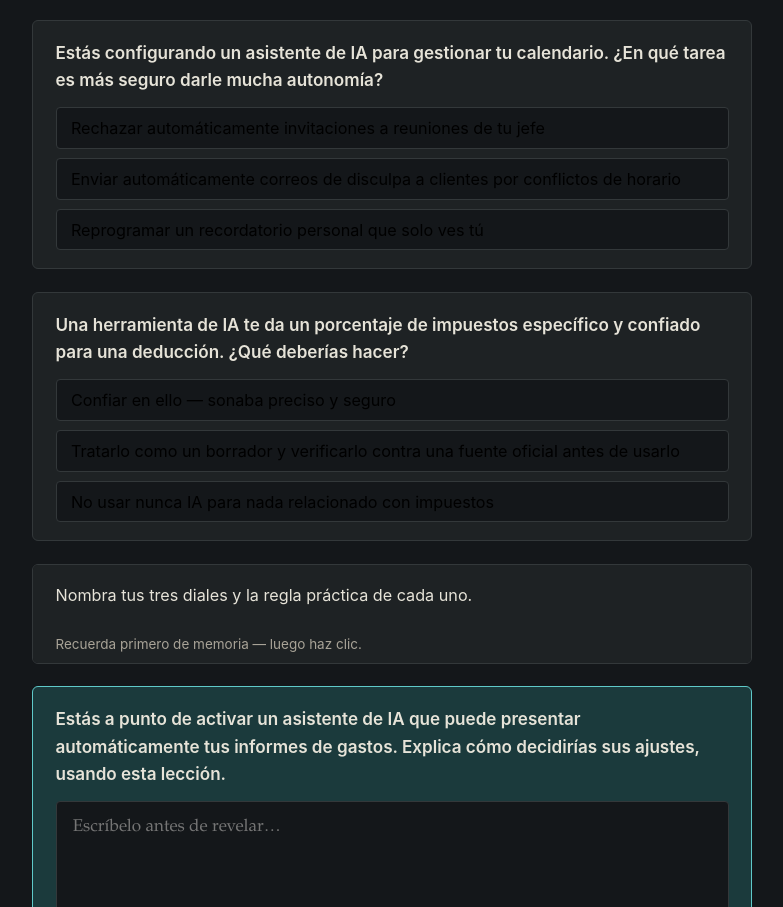
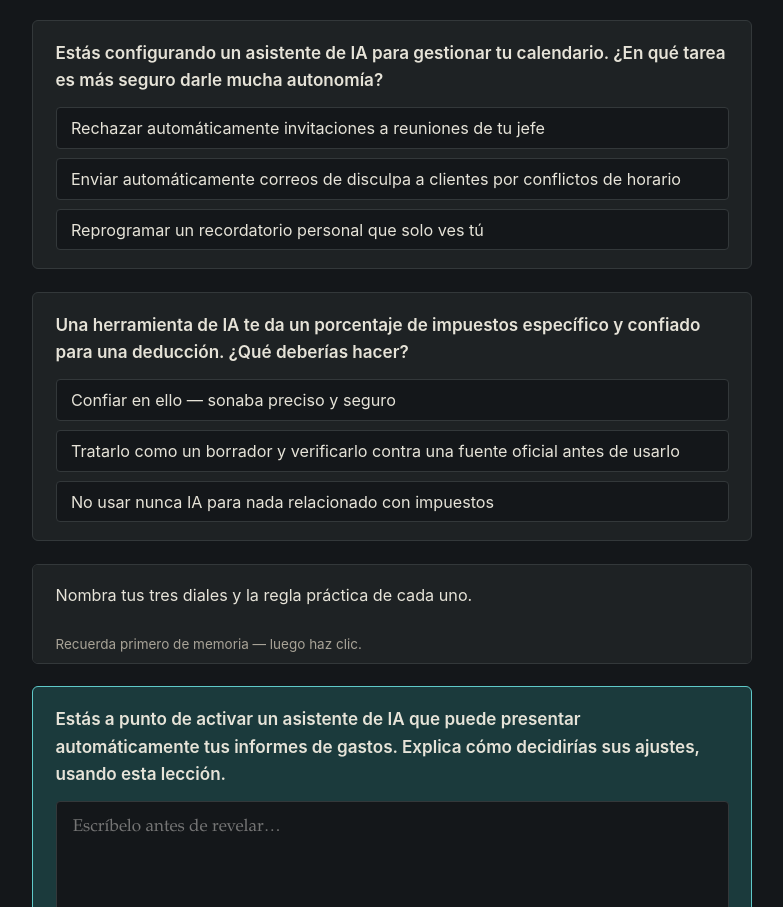
Before and after one commit to Fuasmattn/aifer, a plain HTML site: page lessons/0005-your-three-dials.html in a window 1280 px wide. Shown: the part 1895-2802 px from the top of the page, without its empty margins (248-1031 px from the left). Drawn offline with Linux system fonts and the light colour scheme.

Commit message:
Fix unreadable quiz answer buttons in dark mode
.quiz-option never set its own color, so <button> fell back to the
browser's default dark button text against the dark-mode background —
near-invisible. Set color: var(--ink) explicitly.

```diff
--- a/assets/quiz.css
+++ b/assets/quiz.css
@@ -27,6 +27,7 @@
   padding: 0.55rem 0.8rem;
   border: 1px solid var(--rule);
   background: var(--paper);
+  color: var(--ink);
   border-radius: 4px;
   cursor: pointer;
   font-size: 0.9rem;
```
